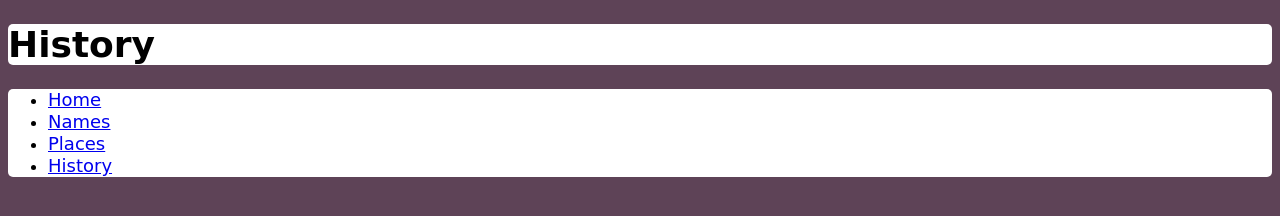
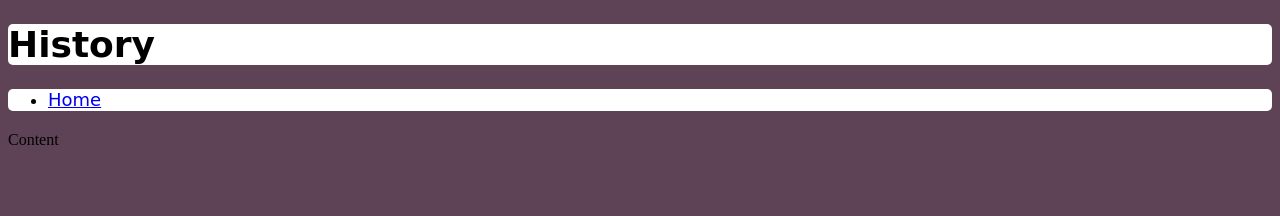
Before and after one commit to jdmar3-comp426/a01-sam22unc, a website: page history.html in a window 1280 px wide. Drawn offline with Linux system fonts and the light colour scheme.

Commit message:
hierarchy

```diff
--- a/history.html
+++ b/history.html
@@ -15,19 +15,10 @@
                 <li>
                     <a href="./index.html">Home</a>
                 </li>
-                <li>
-                    <a href="./names.html">Names</a>
-                </li>
-                <li>
-                    <a href="./places.html">Places</a>
-                </li>
-                <li>
-                    <a id="currentpage" href="./history.html">History</a>
-                </li>
             </ul>
         </nav>
         <div class="content">
-
+            <p>Content</p>
         </div>
     </body>
 </html>
--- a/styles.css
+++ b/styles.css
@@ -11,7 +11,7 @@ nav, div.header, div.footer {
     margin: 0 0 20px 0;
     /* padding: 20px 0 0 0; */
 }
-div.content {
+div.main-image {
     font-size: 1.125em;
     display: flex;
     justify-content: center;
@@ -32,3 +32,7 @@ li>a{
 .header{
     font-family: Brush Script MT, Brush Script Std, cursive;
 }
+
+div>h4 {
+    color: white;
+}
```
Also changed, not shown: index.html (+4 -1 lines), names.html (+1 -10 lines), places.html (+1 -10 lines).
